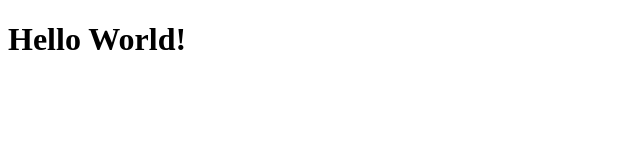
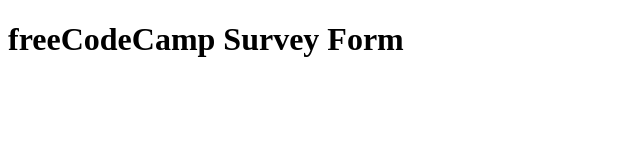
Before and after one commit to dieum512/survey-form, a plain HTML site: page index.html in a window 1280 px wide. Shown: the whole page, without its empty margins (0-640 px from the left). Drawn offline with Linux system fonts and the light colour scheme.

Commit message:
Changed Hello World!

```diff
--- a/index.html
+++ b/index.html
@@ -7,6 +7,7 @@
     <title>survey form</title>
   </head>
   <body>
-    <h1>Hello World!</h1>
+    <h1 id="title">freeCodeCamp Survey Form</h1>
+
   </body>
 </html>
```
